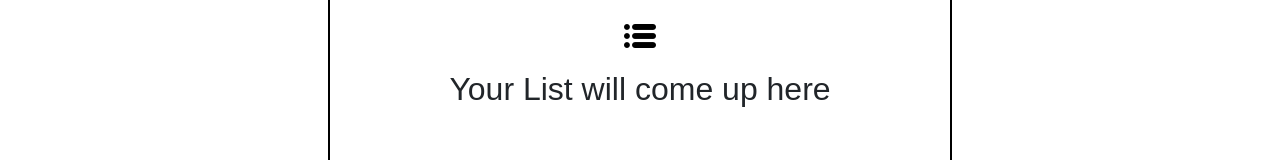
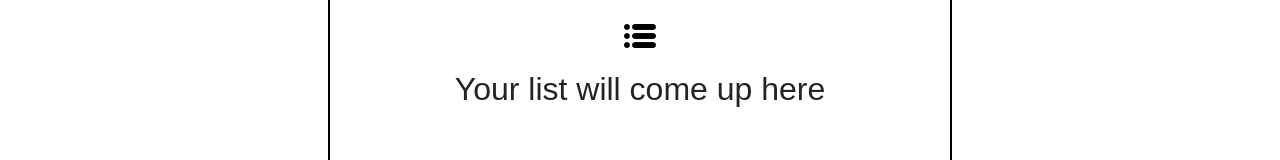
Before and after one commit to pranavlabdhe/job-list, a React (Create React App) app: page / in a window 1280 px wide. Shown: the part 315-475 px from the top of the page. Built offline with nearby package versions, Linux system fonts and the light colour scheme; a web font is replaced by a local one.

Commit message:
Development done

```diff
--- a/src/components/JobsList.tsx
+++ b/src/components/JobsList.tsx
@@ -179,7 +179,7 @@ const JobsList: React.FC<Props> = ({ jobs, setJobsTodo, word }) => {
                 {jobs.length === 0 ?
                   <div className='font_class mt-5'>
                     <img src={listImagUrl} className='' alt='list_image' />
-                    <h2>Your List will come up here</h2>
+                    <h2>Your list will come up here</h2>
                   </div>
                   :
                   <>
```
